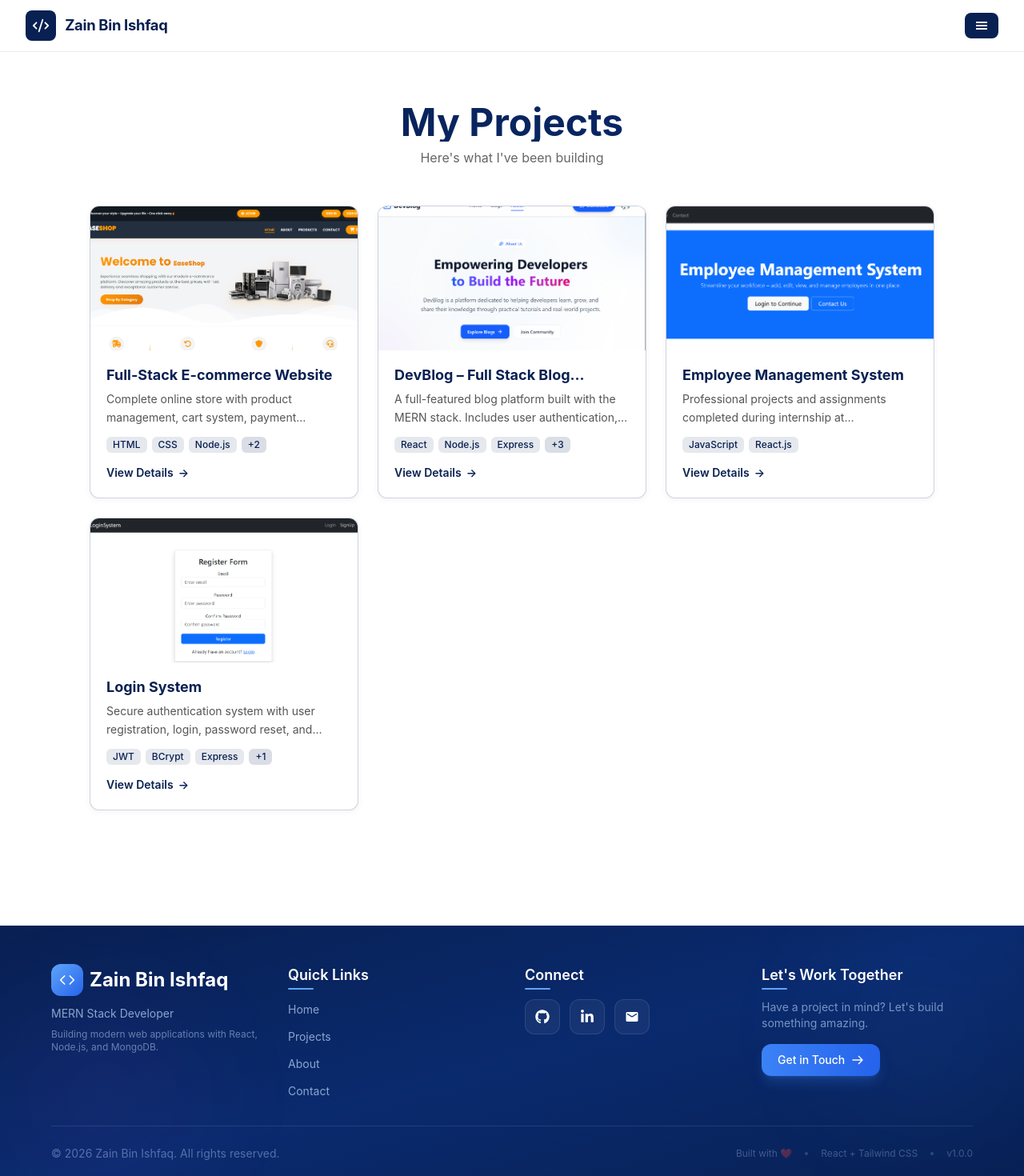
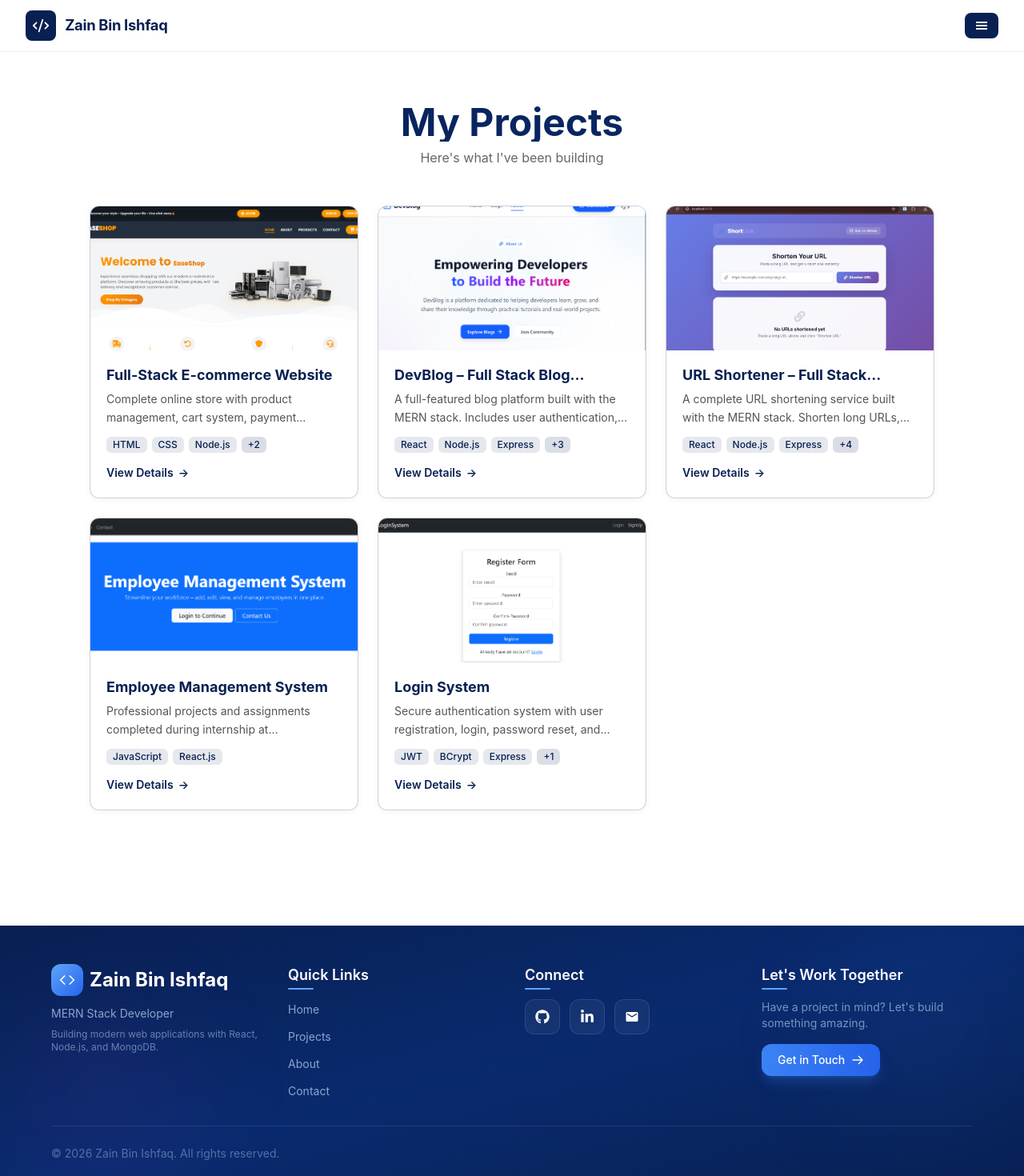
Before and after one commit to binishfaq/Zain-Bin-Ishfaq-Portfolio, a React (Vite) app: page /projects in a window 1280 px wide. Shown: the top 1470 px of the page at 80% size. Built offline with nearby package versions, Linux system fonts and the light colour scheme.

Commit message:
Add More Features

```diff
--- a/src/App.jsx
+++ b/src/App.jsx
@@ -6,6 +6,8 @@ import Projects from './pages/Projects';
 import ProjectDetails from './pages/ProjectDetails';
 import AppLayout from './components/layout/AppLayout';
 import ErrPage from './pages/ErrPage';
+
+
 
 const App = () => {
   const router = createBrowserRouter([
--- a/src/components/layout/Footer.jsx
+++ b/src/components/layout/Footer.jsx
@@ -102,16 +102,9 @@ const Footer = () => {
 
         {/* Bottom Section */}
         <div className="flex flex-col sm:flex-row items-center justify-between pt-6 gap-2">
-          <p className="text-blue-200/40 text-sm">
+          <p className="text-blue-200/40 text-sm align-center sm:align-left">
             © {currentYear} Zain Bin Ishfaq. All rights reserved.
           </p>
-          <div className="flex items-center gap-4 text-xs text-blue-200/30">
-            <span>Built with ❤️</span>
-            <span className="w-1 h-1 bg-blue-200/20 rounded-full"></span>
-            <span>React + Tailwind CSS</span>
-            <span className="w-1 h-1 bg-blue-200/20 rounded-full"></span>
-            <span>v1.0.0</span>
-          </div>
         </div>
       </div>
     </footer>
--- a/src/data/portfolioData.js
+++ b/src/data/portfolioData.js
@@ -3,6 +3,7 @@ import ecommerceImg from '../assets/projects/ecommerce.png';
 import loginImg from '../assets/projects/login.png';
 import internshipImg from '../assets/projects/decodelab.png';
 import devblogImg from '../assets/projects/devblog.png';
+import urlShortenerImg from '../assets/projects/url.png'; // ← Add your image
 
 // Projects data
 export const projectsData = [
@@ -86,6 +87,59 @@ export const projectsData = [
   },
   {
     id: 3,
+    title: "URL Shortener – Full Stack Application",
+    description: "A complete URL shortening service built with the MERN stack. Shorten long URLs, track clicks, and manage your links with a beautiful modern interface.",
+    extendedDescription: `
+      <h2>Project Overview</h2>
+      <p>A full-stack URL shortener application that converts long URLs into short, shareable links. Built with the MERN stack and features a clean, modern interface with real-time click tracking.</p>
+
+      <h2>Key Features</h2>
+      <ul>
+        <li><strong>Create Short URLs:</strong> Convert long URLs into short, unique codes</li>
+        <li><strong>Redirect to Original:</strong> Instantly redirect users to the original URL</li>
+        <li><strong>Track Clicks:</strong> Every visit is counted automatically</li>
+        <li><strong>Delete URLs:</strong> Remove unwanted short links from the database</li>
+        <li><strong>Copy to Clipboard:</strong> One-click copy functionality</li>
+        <li><strong>URL Management:</strong> View all your shortened URLs with stats</li>
+      </ul>
+
+      <h2>Tech Stack</h2>
+      <ul>
+        <li><strong>Frontend:</strong> React 18, Vite, React Icons, React Toastify, CSS</li>
+        <li><strong>Backend:</strong> Node.js, Express.js, nanoid, CORS</li>
+        <li><strong>Database:</strong> MongoDB Atlas with Mongoose ODM</li>
+        <li><strong>API Testing:</strong> Postman</li>
+      </ul>
+
+      <h2>API Endpoints</h2>
+      <ul>
+        <li><strong>POST /testurl:</strong> Create short URL from long URL</li>
+        <li><strong>GET /:code:</strong> Redirect to original URL</li>
+        <li><strong>DELETE /:code:</strong> Delete a short URL</li>
+      </ul>
+
+      <h2>What I Learned</h2>
+      <ul>
+        <li>Building RESTful APIs with Express.js</li>
+        <li>MongoDB schema design with Mongoose</li>
+        <li>Full CRUD operations in a real-world project</li>
+        <li>Deploying frontend and backend together</li>
+        <li>State management in React with custom hooks</li>
+        <li>API integration between frontend and backend</li>
+        <li>Implementing click tracking and analytics</li>
+      </ul>
+
+      <h2>Live Demo</h2>
+      <p>Frontend: http://localhost:5173</p>
+      <p>Backend: http://localhost:5000</p>
+    `,
+    image: urlShortenerImg,
+    githubLink: "https://github.com/binishfaq/ShorternerUrl",
+    liveLink: "https://your-demo-url.com", // Add your live link if deployed
+    technologies: ["React", "Node.js", "Express", "MongoDB", "Vite", "Axios", "CSS"]
+  },
+  {
+    id: 4,
     title: "Employee Management System",
     description: "Professional projects and assignments completed during internship at DeCodesLab.",
     extendedDescription: `
@@ -113,7 +167,7 @@ export const projectsData = [
     technologies: ["JavaScript", "React.js"]
   },
   {
-    id: 4,
+    id: 5,
     title: "Login System",
     description: "Secure authentication system with user registration, login, password reset, and session management.",
     extendedDescription: `
```
Also changed, not shown: src/assets/projects/url.png (added).
